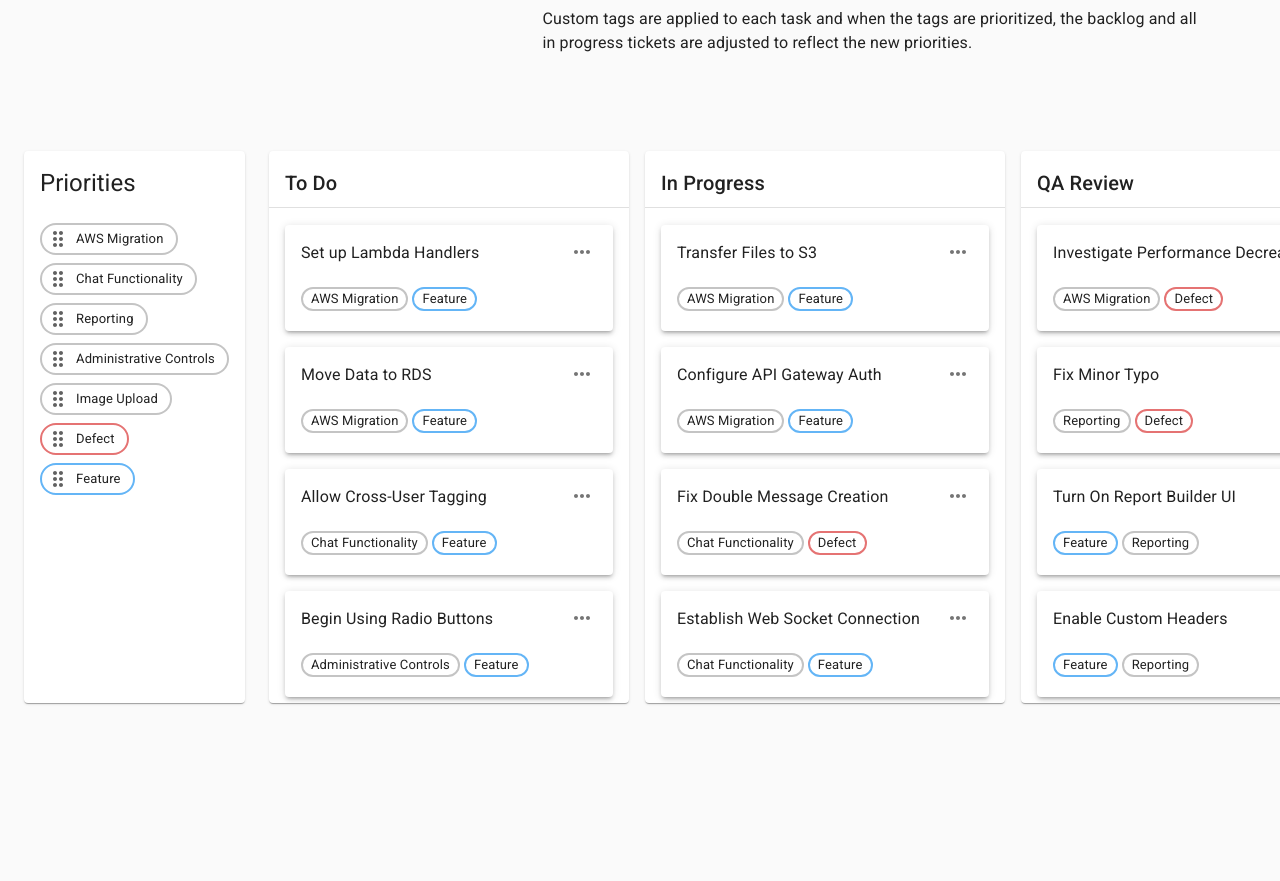
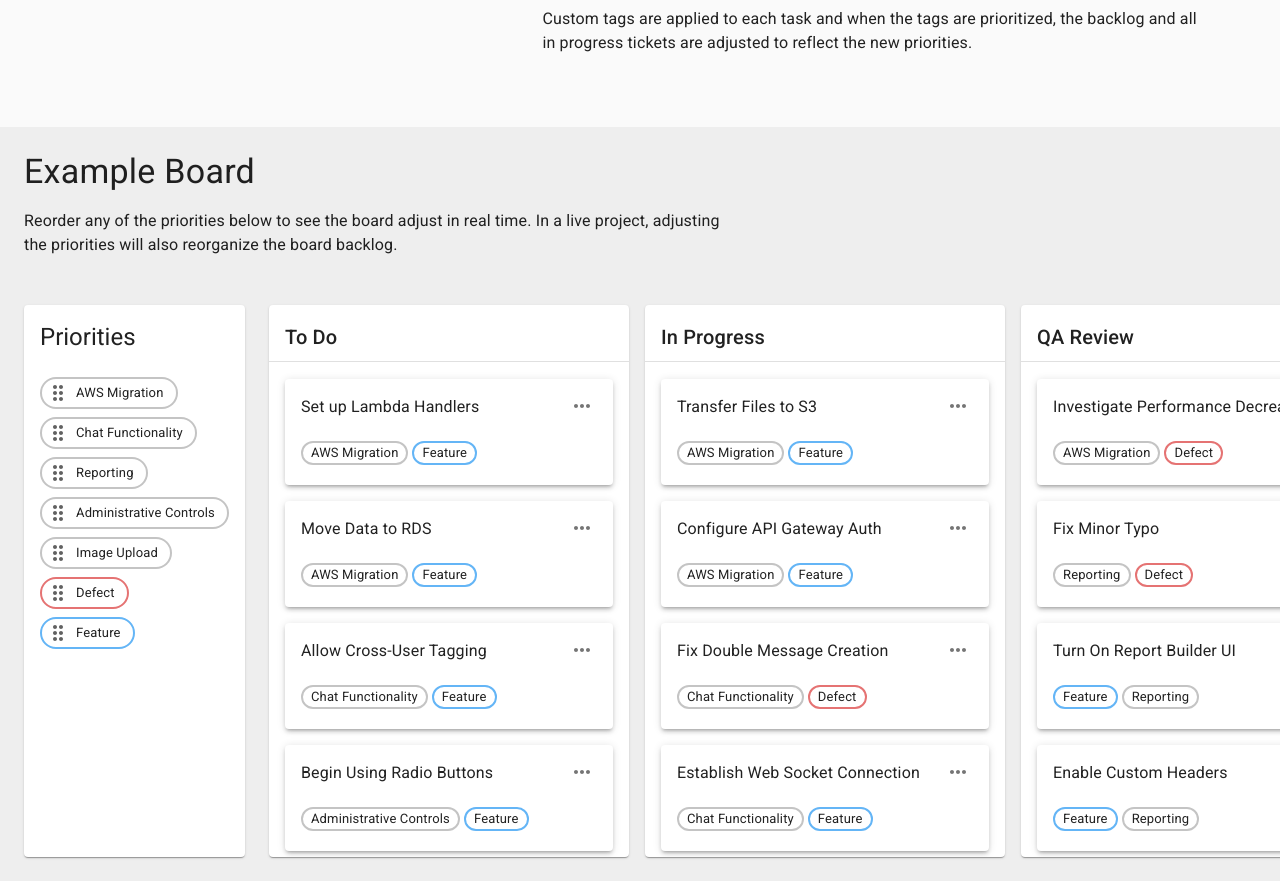
Before and after one commit to chasejarms/dynamic-project-management, a React (Create React App) app: page / in a window 1280 px wide. Shown: the part 1640-2521 px from the top of the page. Before the commit the page ends 2367 px from the top, so only its background shows below. Built offline with nearby package versions, Linux system fonts and the light colour scheme; no server answers; what amazon-cognito-identity-js would draw is missing.

Commit message:
Finish the example section layout

```diff
--- a/src/oneTimeComponents/wrappedApp/app/home/index.tsx
+++ b/src/oneTimeComponents/wrappedApp/app/home/index.tsx
@@ -1,6 +1,6 @@
 /** @jsxImportSource @emotion/react */
 import { jsx, css } from "@emotion/react";
-import { useTheme, Theme } from "@material-ui/core";
+import { useTheme, Theme, Typography } from "@material-ui/core";
 import { NonAuthenticatedPageContainer } from "../../../../components/nonAuthenticatedPageContainer";
 import { LandingPageCommonSection } from "../../../../components/landingPageCommonSection";
 import { BoardColumnsContainer } from "../../../../components/boardColumnsContainer";
@@ -103,6 +103,18 @@ export function Home() {
                 ]}
                 placeContent="right"
             />
+            <div css={classes.exampleTextContainer}>
+                <div css={classes.headerTextContainer}>
+                    <Typography variant="h4">Example Board</Typography>
+                </div>
+                <div css={classes.exampleDescriptionTextContainer}>
+                    <Typography>
+                        Reorder any of the priorities below to see the board
+                        adjust in real time. In a live project, adjusting the
+                        priorities will also reorganize the board backlog.
+                    </Typography>
+                </div>
+            </div>
             <div css={classes.exampleOverflow}>
                 <div css={classes.prioritiesContainer}>
                     <DragDropContext onDragEnd={onDragEnd}>
@@ -164,6 +176,12 @@ const createClasses = (theme: Theme) => {
         height: 600px;
         display: flex;
         flex-direction: row;
+        background-color: ${theme.palette.grey["200"]};
+    `;
+
+    const exampleTextContainer = css`
+        background-color: ${theme.palette.grey["200"]};
+        padding: 24px;
     `;
 
     const prioritiesContainer = css`
@@ -180,9 +198,20 @@ const createClasses = (theme: Theme) => {
         display: flex;
     `;
 
+    const headerTextContainer = css`
+        padding-bottom: 16px;
+    `;
+
+    const exampleDescriptionTextContainer = css`
+        width: 700px;
+    `;
+
     return {
         exampleOverflow,
         prioritiesContainer,
         boardTicketsContainer,
+        exampleTextContainer,
+        headerTextContainer,
+        exampleDescriptionTextContainer,
     };
 };
```
